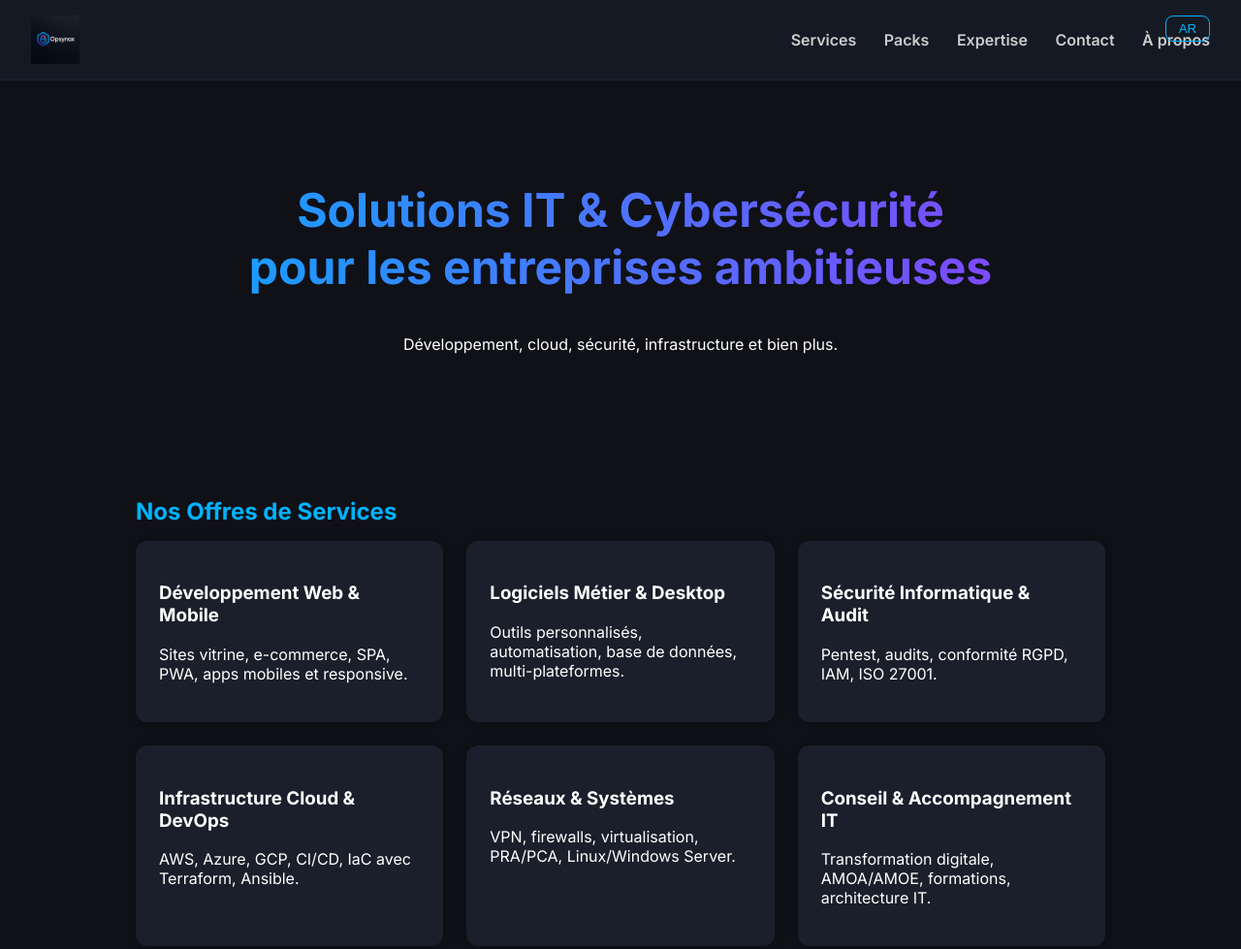
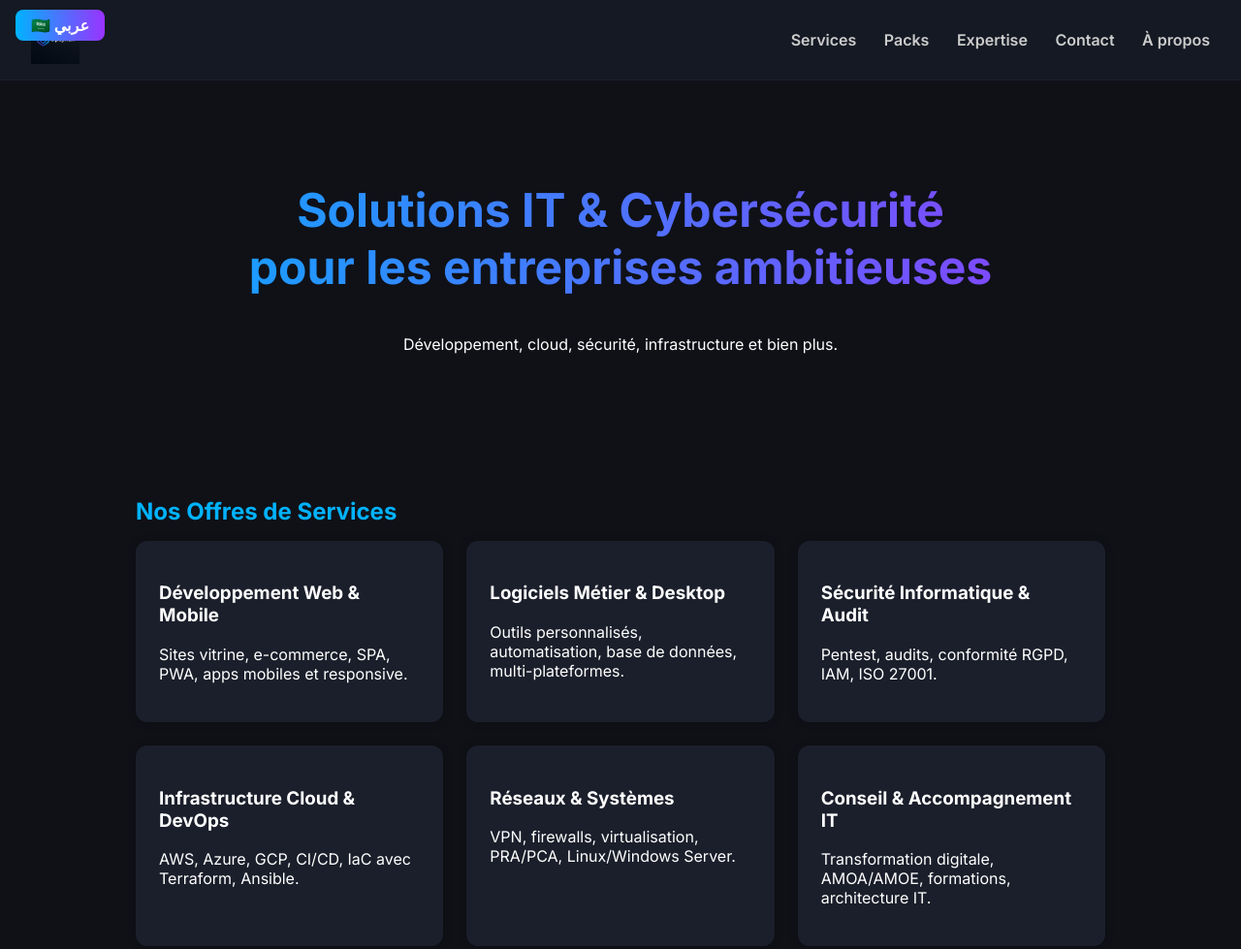
Before and after one commit to Aouissi7/opsynox, a plain HTML site: page index.html in a window 1280 px wide. Shown: the top 979 px of the page at 97% size. Drawn offline with Linux system fonts and the light colour scheme.

Commit message:
Update index.html add arabe page

```diff
--- a/index.html
+++ b/index.html
@@ -84,17 +84,25 @@
     }
     .lang-switch {
       position: absolute;
-      right: 2rem;
       top: 1rem;
+      left: 1rem;
     }
-    .lang-switch button {
-      background: transparent;
-      border: 1px solid #00b3ff;
-      color: #00b3ff;
-      padding: 0.3rem 0.8rem;
+
+    .lang-btn {
+      background: linear-gradient(to right, #00b3ff, #9933ff);
+      color: white;
+      padding: 0.4rem 1rem;
+      border: none;
       border-radius: 8px;
-      cursor: pointer;
+      text-decoration: none;
+      font-weight: bold;
+      transition: background 0.3s ease;
     }
+
+    .lang-btn:hover {
+      background: linear-gradient(to right, #009fd9, #8e2de2);
+    }
+
     footer {
       background: #141923;
       padding: 2rem;
@@ -111,9 +119,9 @@
   </style>
 </head>
 <body>
-  <div class="lang-switch">
-    <button onclick="toggleLang()">AR</button>
-  </div>
+<div class="lang-switch">
+  <a href="index-ar.html" class="lang-btn">🇸🇦 عربي</a>
+</div>
   <header>
     <img src="logo-opsynox.png" alt="Opsynox Logo">
     <nav>
```
